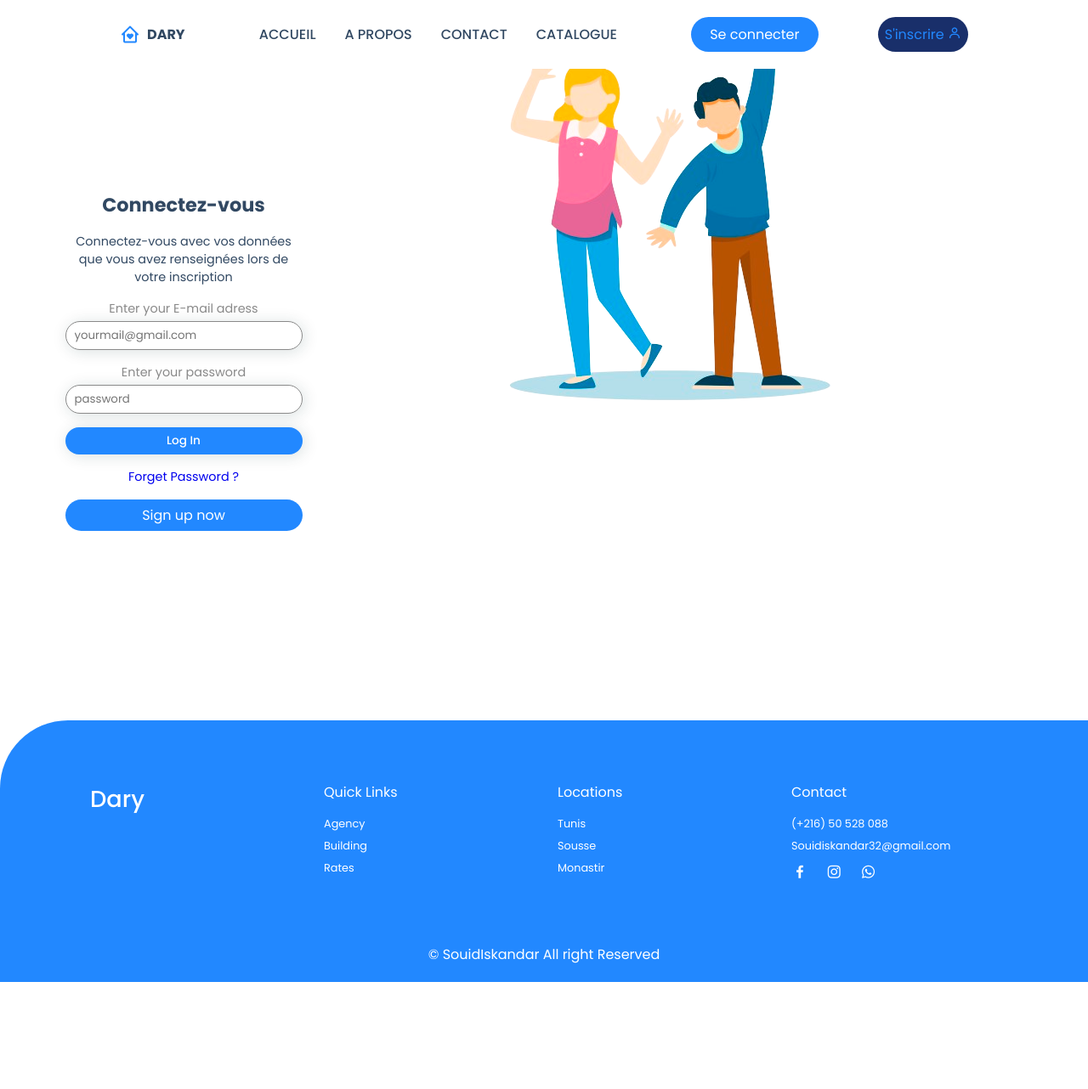
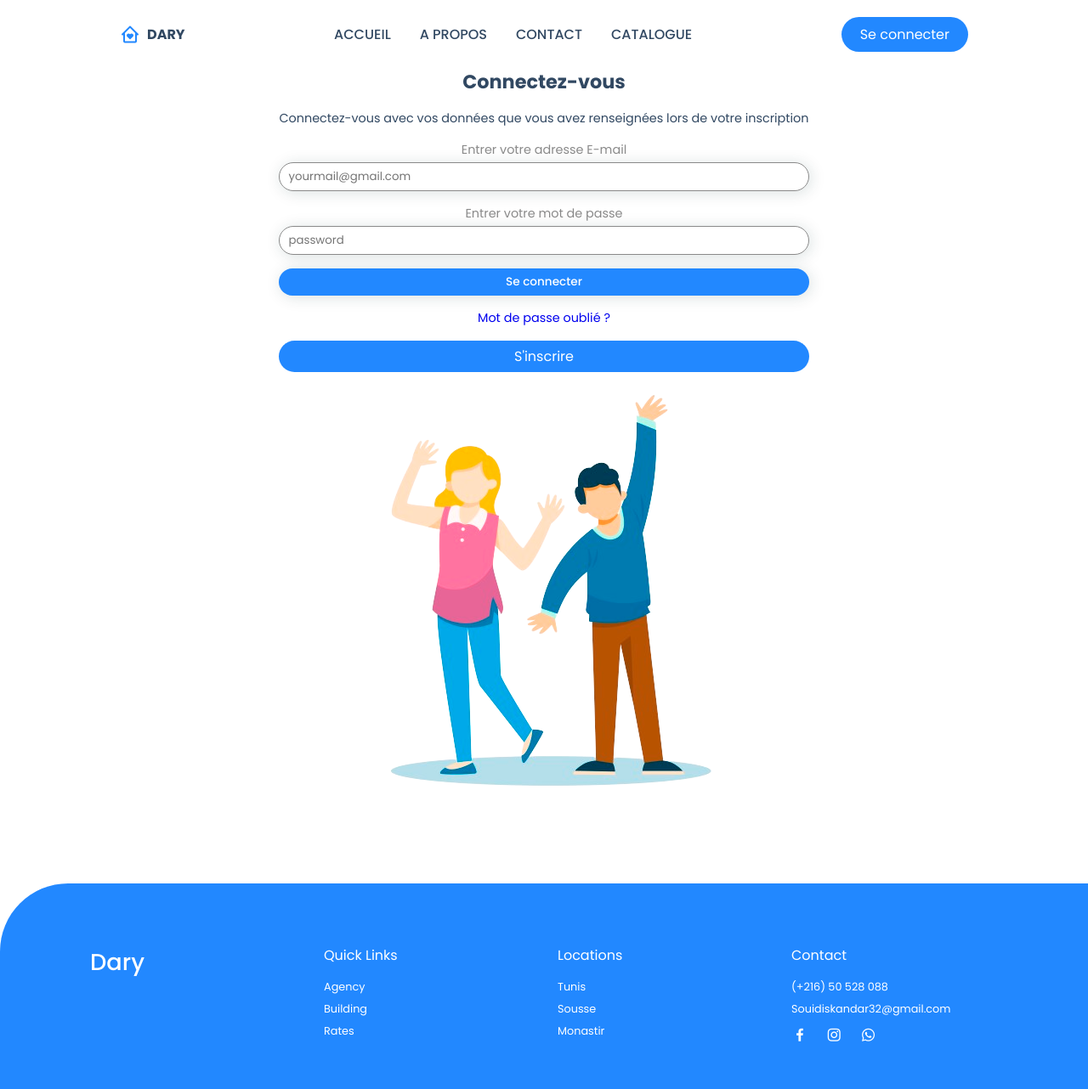
Before and after one commit to SouidIskandar/Dary, a PHP site: page /dary/login.php in a window 1280 px wide. Shown: the top 1282 px of the page at 85% size. Before the commit the page ends 1156 px from the top, so only its background shows below. Run offline with PHP 8.4, Linux system fonts and the light colour scheme.

Commit message:
last work

```diff
--- a/db-connect.php
+++ b/db-connect.php
@@ -2,25 +2,13 @@
     $servername = "localhost";
     $username = "root";
     $password = "";
-$dbname = "dary-bd";
+    $db = "dary-bd";
 
     // Create connection
-$conn = new mysqli($servername, $username, $password, $dbname);
+    $conn = new mysqli($servername, $username, $password, $db);
+
     // Check connection
     if ($conn->connect_error) {
         die("Connection failed: " . $conn->connect_error);
     }
-
-$sql = "SELECT * FROM reservation";
-$result = $conn->query($sql);
-
-if ($result->num_rows > 0) {
-  // output data of each row
-  while($row = $result->fetch_assoc()) {
-    echo "id: " . $row["id"]. " - Name: " . $row["titre"]. " " . $row["description"].  $row["image"]. $row["prix"];
-  }
-} else {
-  echo "0 results";
-}
-$conn->close();
 ?>
--- a/index.php
+++ b/index.php
@@ -1,3 +1,4 @@
+<?php include("./db-connect.php") ?>
 <!DOCTYPE html>
 <html lang="en">
 <head>
@@ -14,7 +15,7 @@
     <section class="home container" id="home">
         <div class="home-text">
             <h1>Trouvez votre prochain <br>endroit idéal où <br>vivre</h1>
-            <a href="#" class="btn">Réserver</a>
+            <a href="http://localhost/dary/catalogue.php" class="btn">Réserver</a>
         </div>
     </section>
     <section class="about container" id="Apropos">
--- a/lib/navbar.php
+++ b/lib/navbar.php
@@ -9,5 +9,4 @@
                 <li><a href="http://localhost/dary/catalogue.php">catalogue</a></li>
             </ul>
             <a href="login.php" class="btn">Se connecter</a>
-            <a href="Sign-up.php" class="btnn">S'inscrire <i class='bx bx-user' ></i></a>
         </div>
--- a/login.php
+++ b/login.php
@@ -1,3 +1,36 @@
+<?php
+session_start();
+include("./db-connect.php");
+
+if($_SERVER['REQUEST_METHOD'] == "POST")
+{
+
+$gmail = $_POST['email'];
+$password = $_POST['password'];
+
+if(!empty($gmail) && !empty($password) && !is_numeric($gmail))
+{
+   $query = "select * from signup where email = '$gmail' limit 1";
+   $result = mysqli_query($conn, $query);
+
+   if($result)
+   {
+   if($result && mysqli_num_rows($result) > 0)
+   {
+      $user_data = mysqli_fetch_assoc($result);
+
+      if($user_data['password'] == $password)
+      {
+         header("Location: index.php");
+         die;
+      }
+   }
+   }
+   echo"<script type='text/javascript'> alter('Successfully Register')</script>";
+}
+else echo "<script>alert('Error : Please fill all fields and use a valid email address');</script>";
+}
+?>
 <!DOCTYPE html>
 <html lang="en">
 <head>
@@ -17,21 +50,21 @@
       <div class="login-container">
          <h2>Connectez-vous </h2>
          <p>Connectez-vous avec vos données que vous avez renseignées lors de votre inscription</p>
-         <form action="">
-            <span>Enter your E-mail adress</span>
-            <input type="email" name="" id="" placeholder="yourmail@gmail.com" required>
-            <span>Enter your password</span>
-            <input type="password" name="" id="" placeholder="password" required>
-            <input type="submit" value="Log In" class="buttom">
-            <a href="#">Forget Password ?</a>
+         <form action="" method="POST">
+            <span>Entrer votre adresse E-mail</span>
+            <input type="email" name="email" id="" placeholder="yourmail@gmail.com" required>
+            <span>Entrer votre mot de passe</span>
+            <input type="password" name="password" id="" placeholder="password" required>
+            <input type="submit" value="Se connecter" class="buttom">
+            <a href="#">Mot de passe oublié ?</a>
          </form>
-         <a href="Sign-up.php" class="btn">Sign up now</a>
-        </div>
+         <a href="Sign-up.php" class="btn">S'inscrire</a>
+
 
       <div class="login-image">
          <img src="image\login.png" alt="" class="imlog">
       </div>
-    </div>
+    </div></div>
 <?php include("./lib/footer.php") ?>
 
 
--- a/style.css
+++ b/style.css
@@ -88,20 +88,12 @@ padding: 20px 35px;
     background: var(--main-color);
     color: var(--bg-color);
     border-radius: 5rem;
+
 }
 .btn:hover{
     background: #3492fd;
 }
-.btnn{
-    padding: 8px 8px;
-    background: #192f6a;
-    color: var(--main-color);
-    border-radius: 5rem;
-    border-color: var(--main-color);
-}
-.btnn:hover{
-    background: #3492fd;
-}
+
 .home{
      margin-top: 5rem;
      background: url(pexels-ahmed-abdelaziz-453201.jpg);
@@ -328,9 +320,9 @@ padding: 20px 35px;
 }
 .login{
     display: grid;
-    grid-template-columns: 0.4fr 1fr;
+    grid-template-columns: 0.4fr fr;
     align-items: center;
-    min-height: 100vh;
+    min-height: 130vh;
     justify-content: center;
     text-align: center;
 }
@@ -390,7 +382,43 @@ padding: 20px 35px;
     border-radius: 5rem;
 
 }
-.login-image{
-    width: 848px;
-    height: 848px;
+.rech{
+    display: grid;
+    grid-template-columns: 0.4fr 0.0fr;
+    align-items: center;
+    justify-content: center;
+    text-align: center;
 }
+.rech-container{
+    display: flex;
+    flex-direction: column;
+    row-gap: 1rem;
+
+}
+.rech-container form{
+    display: flex;
+    flex-direction: column;
+}
+.rech-container form span{
+    font-size: 0.9rem;
+    color: #3492fd;
+    margin-bottom: 4px;
+}
+.rech-container form input{
+    border: 1px solid  #8a8a8a;
+    outline: none;
+    padding: 10px;
+    margin-bottom: 1rem;
+    background: var(--bg-color);
+    box-shadow: var(--box-shadow);
+    padding: 6px 10px;
+    border-radius: 5rem;
+}
+.rech-container form .buttom{
+    outline: none;
+    border: none;
+    background: var(--main-color);
+    color: var(--bg-color);
+    font-size: 0.85rem;
+    font-weight: 500;
+}
```
Also changed, not shown: Sign-up.php (+31 -6 lines), catalogue.php (+31 -12 lines). Lines whose indentation alone changed are shown as unchanged.
